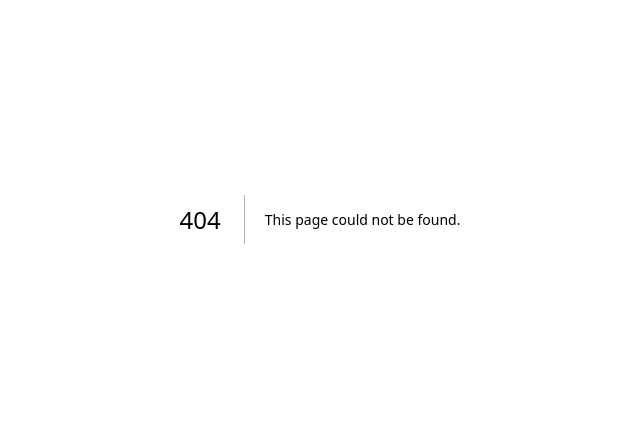
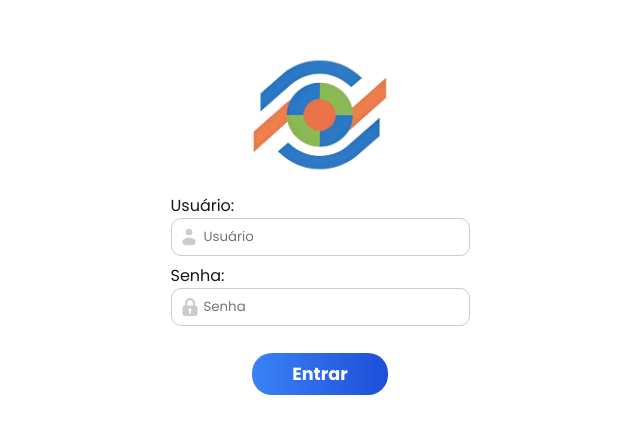
Before and after one commit to italocaraujo/observatorio-recife-admin, a Next.js app: page /login in a window 1280 px wide. Before the commit this address had no page. Shown: the part 181-614 px from the top of the page, without its empty margins (320-960 px from the left). Built offline with nearby package versions, Linux system fonts and the light colour scheme.

Commit message:
initial commit: login page

```diff
--- a/src/app/globals.css
+++ b/src/app/globals.css
@@ -16,10 +16,14 @@ body {
   overflow-x: hidden;
 }
 
+input, button {
+  font-family: Poppins, sans-serif;
+}
+
 body {
   color: var(--foreground);
   background: var(--background);
-  font-family: Arial, Helvetica, sans-serif;
+  font-family: Poppins, sans-serif;
   -webkit-font-smoothing: antialiased;
   -moz-osx-font-smoothing: grayscale;
 }
--- a/src/app/layout.tsx
+++ b/src/app/layout.tsx
@@ -1,16 +1,13 @@
 import type { Metadata } from "next";
-import { Geist, Geist_Mono } from "next/font/google";
+import { Poppins } from "next/font/google";
 import "./globals.css";
 
-const geistSans = Geist({
-  variable: "--font-geist-sans",
+const poppins = Poppins({
+  variable: "--font-poppins-sans",
   subsets: ["latin"],
+  weight: ["400", "700"],
 });
 
-const geistMono = Geist_Mono({
-  variable: "--font-geist-mono",
-  subsets: ["latin"],
-});
 
 export const metadata: Metadata = {
   title: "Create Next App",
@@ -24,7 +21,7 @@ export default function RootLayout({
 }>) {
   return (
     <html lang="en">
-      <body className={`${geistSans.variable} ${geistMono.variable}`}>
+      <body className={`${poppins.variable}`}>
         {children}
       </body>
     </html>
--- /dev/null
+++ b/src/app/login/page.tsx
@@ -0,0 +1,73 @@
+'use client'; // Adiciona a diretiva 'use client' para o Next.js 13
+
+import { useState } from 'react';
+import { useRouter } from 'next/navigation';
+import styles from '@/app/styles/login/login.module.css'; // Caminho correto para o CSS específico
+
+export default function Login() {
+  const [username, setUsername] = useState('');
+  const [password, setPassword] = useState('');
+  const router = useRouter();
+
+  const handleSubmit = (e: React.FormEvent) => {
+    e.preventDefault();
+
+    // Simulação de validação de login (isso pode ser substituído por autenticação real)
+    if (username === 'admin' && password === 'observatorio') {
+      // Redireciona para a página principal após login bem-sucedido
+      router.push('/home');  // Alterar para a sua página principal
+    } else {
+      alert('Credenciais inválidas');
+    }
+  };
+
+  return (
+    <div className={styles.loginContainer}>
+      <img src="/images/logos/observatorio_logo.png" alt="Observatório Logo" className={styles.logoObsLogin} />
+      <form onSubmit={handleSubmit} className={styles.loginForm}>
+        <label className={styles.loginLabel}>
+          <p>
+            Usuário:
+          </p>
+
+          <svg viewBox="0 0 24 24" fill="none" xmlns="http://www.w3.org/2000/svg" className={styles.loginIcon}>
+            <circle cx="12" cy="6" r="4" fill="#ccc"/>
+            <path d="M20 17.5C20 19.9853 20 22 12 22C4 22 4 19.9853 4 17.5C4 15.0147 7.58172 13 12 13C16.4183 13 20 15.0147 20 17.5Z" fill="#ccc"/>
+          </svg>
+
+          <input
+            type="text"
+            value={username}
+            onChange={(e) => setUsername(e.target.value)}
+            required
+            placeholder='Usuário'
+            className={styles.loginInput}
+          />
+        </label>
+        <label className={styles.loginLabel}>
+          <p>
+            Senha:
+          </p>
+
+          <svg version="1.1" id="_x32_" width="800px" height="800px" viewBox="0 0 512 512" className={styles.passwordIcon} fill='#ccc'>
+            <g>
+              <path d="M407.813,212.719h-9.5v-70.406c0.016-39.203-15.984-74.969-41.688-100.625C330.969,15.969,295.203-0.016,256,0   c-39.203-0.016-74.969,15.969-100.625,41.688c-25.703,25.656-41.703,61.422-41.672,100.625v70.406h-9.516   c-34.453,0-62.375,27.938-62.375,62.375v174.531c0,34.438,27.922,62.375,62.375,62.375h303.625   c34.453,0,62.375-27.938,62.375-62.375V275.094C470.188,240.656,442.266,212.719,407.813,212.719z M175.313,142.313   c0.016-22.391,8.984-42.375,23.625-57.063C213.641,70.594,233.625,61.625,256,61.625s42.359,8.969,57.047,23.625   c14.656,14.688,23.625,34.672,23.641,57.063v70.406H175.313V142.313z M274.031,381.672l9.828,63.703H256h-27.859l9.813-63.703   c-15.5-6.922-26.328-22.422-26.328-40.484c0-24.5,19.859-44.375,44.375-44.375c24.5,0,44.375,19.875,44.375,44.375   C300.375,359.25,289.531,374.75,274.031,381.672z"/>
+            </g>
+          </svg>
+
+          <input
+            type="password"
+            value={password}
+            onChange={(e) => setPassword(e.target.value)}
+            required
+            placeholder='Senha'
+            className={styles.loginInput}
+          />
+        </label>
+        <button type="submit" className={styles.loginButton}>
+          Entrar
+        </button>
+      </form>
+    </div>
+  );
+}
--- a/src/app/page.module.css
+++ b/src/app/page.module.css
@@ -13,7 +13,7 @@
   min-height: 100svh;
   padding: 80px;
   gap: 64px;
-  font-family: var(--font-geist-sans);
+  font-family: var(--font-poppins-sans);
 }
 
 @media (prefers-color-scheme: dark) {
--- /dev/null
+++ b/src/app/styles/login/login.module.css
@@ -0,0 +1,96 @@
+/* /styles/login.css */
+
+.loginContainer {
+    display: flex;
+    flex-direction: column;
+    align-items: center;
+    justify-content: center;
+    height: 100vh;
+}
+
+.logoObsLogin {
+    width: 150px;
+    pointer-events: none; /* Desativa eventos de ponteiro (como arrastar) */
+    user-select: none; /* Impede a seleção da imagem */
+    -webkit-user-drag: none;
+}
+
+.loginForm {
+    display: flex;
+    flex-direction: column;
+    align-items: center;
+    gap: 7px;
+}
+
+.loginLabel {
+    position: relative;
+}
+
+.loginInput {
+    padding: 8px;
+    padding-left: 2rem;
+    border: 1px solid #ccc;
+    border-radius: 10px;
+    width: 100%;
+    transition: all 0.3s ease; /* Aplica transição suave para todas as propriedades */
+}
+
+/* Removido o scale do input */
+.loginInput:hover {
+    border: 2px solid #d8d8d8; /* Altera a borda para destacar o input */
+}
+
+.loginInput:focus {
+    border: 2px solid #3b82f6; /* Destaca a borda com uma cor diferente */
+    outline: none; /* Remove o contorno padrão do navegador */
+    box-shadow: 0 0 8px rgba(59, 130, 246, 0.5); /* Adiciona uma sombra suave */
+}
+
+/* Animação de ícone para coincidir com o input */
+.loginIcon, .passwordIcon {
+    position: absolute;
+    transition: all 0.3s ease;
+    transform: translateY(-50%);
+}
+
+/* Ícone do usuário */
+.loginIcon {
+    width: 20px;
+    left: 8px;
+    top: 70%;
+}
+
+/* Ícone da senha */
+.passwordIcon {
+    width: 18px;
+    left: 10px;
+    top: 70%;
+}
+
+/* Adicionando animação para o ícone */
+.loginInput:hover + .loginIcon,
+.loginInput:focus + .loginIcon {
+    transform: translateY(-50%) scale(1.1); /* Aumenta o ícone quando o input recebe hover ou foco */
+}
+
+.loginInput:hover + .passwordIcon,
+.loginInput:focus + .passwordIcon {
+    transform: translateY(-50%) scale(1.1); /* Aumenta o ícone quando o input recebe hover ou foco */
+}
+
+.loginButton {
+    padding: 8px 40px;
+    background-image: linear-gradient(to right, #3b82f6, #1d4ed8);
+    color: #fff;
+    border: none;
+    border-radius: 20px;
+    cursor: pointer;
+    font-weight: 700;
+    font-size: 1.1rem;
+    margin-top: 20px;
+    transition: transform 0.3s ease;
+}
+
+.loginButton:hover {
+    transform: scale(1.07); /* Aumenta o tamanho do botão em 10% */
+}
```
Also changed, not shown: src/app/home/page.tsx (added, +22 -0 lines), src/app/page.tsx (deleted, +0 -95 lines), public/images/logos/observatorio_logo.png (added).
